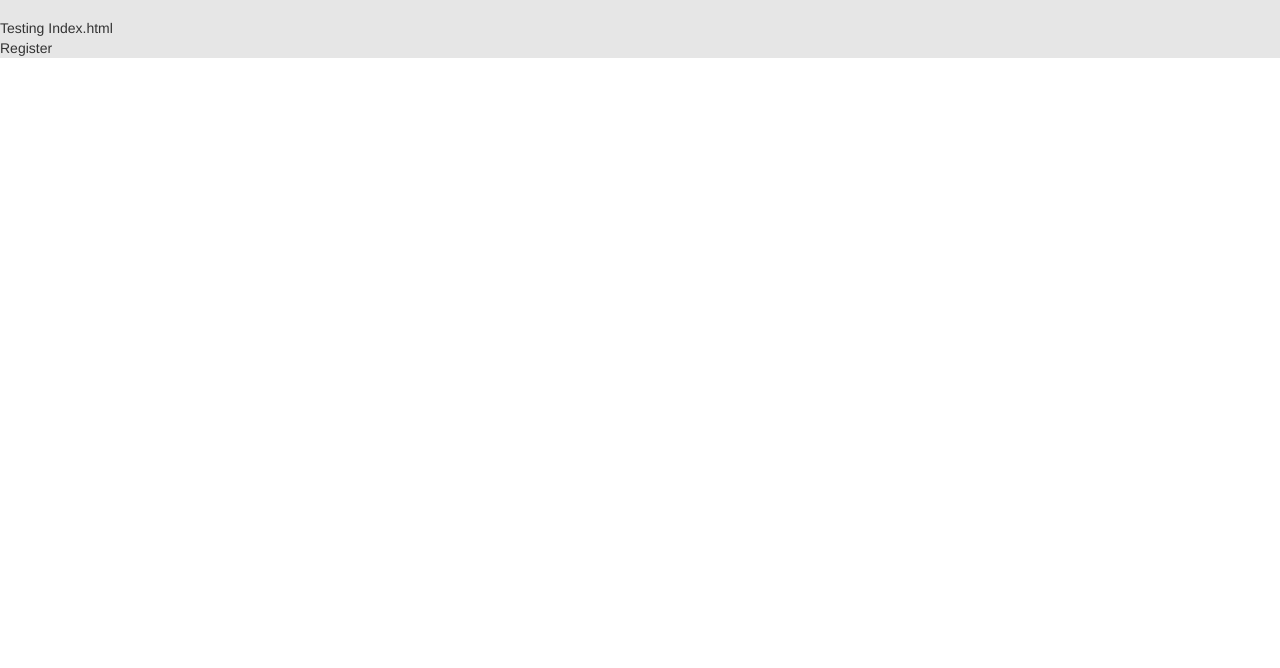
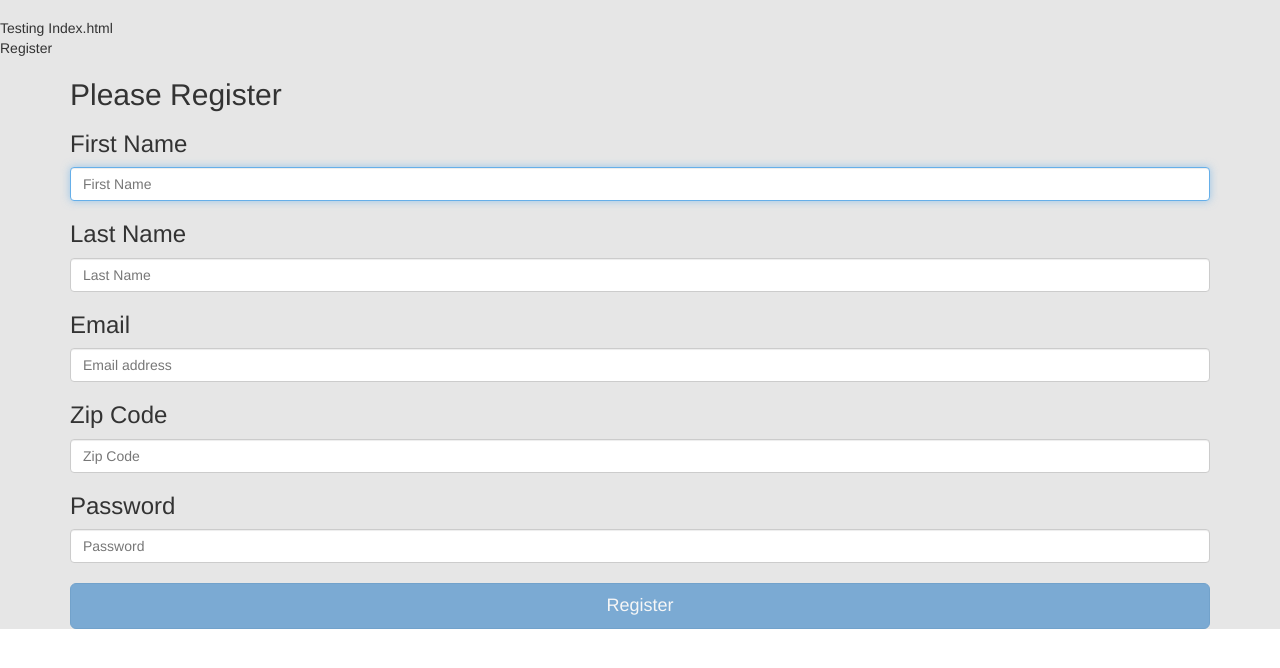
Before and after one commit to th3ALPHAnerd/trade-binder, a website: page public/index.html at #/register in a window 1280 px wide. Shown: the part 54-722 px from the top of the page. Drawn offline with Linux system fonts and the light colour scheme.

Commit message:
Added signIn and registration Forms along with some placeholder Controllers to support them.

```diff
--- a/public/app/account/register/register.html
+++ b/public/app/account/register/register.html
@@ -1 +1,30 @@
 <div>Register</div>
+
+<div class="container">
+    <form class="form-signin" name="registrationFrm">
+        <h2 class="form-signin-heading">Please Register</h2>
+
+        <h3>First Name</h3>
+        <label for="register.firstName" class="sr-only">Email address</label>
+        <input ng-model="register.firstName" type="text" id="firstName" class="form-control" placeholder="First Name" required autofocus/>
+
+         <h3 class="form-signin">Last Name</h3>
+        <label for="register.lastName" class="sr-only">Last Name</label>
+        <input ng-model="register.lastName" type="text" id="lastName" class="form-control" placeholder="Last Name" required/>
+
+        <h3 class="form-signin">Email</h3>
+        <label for="register.email" class="sr-only">Email address</label>
+        <input ng-model="register.email" type="email" id="email" class="form-control" placeholder="Email address" required/>
+
+         <h3 class="form-signin">Zip Code</h3>
+        <label for="register.zipCode" class="sr-only">Zip Code</label>
+        <input ng-model="register.zipCode" type="text" id="zipCode" class="form-control" placeholder="Zip Code" required/>
+
+        <h3 class="form-signin">Password</h3>
+        <label for="register.password" class="sr-only">Password</label>
+        <input ng-model="register.password" type="password" id="password" class="form-control" placeholder="Password" required/>
+        <h3></h3>
+
+        <button class="btn btn-lg btn-primary btn-block" type="ng-submit" ng-disabled="registrationFrm.$invalid" ng-click="registerSubmit()">Register</button>
+    </form>
+</div>
```
